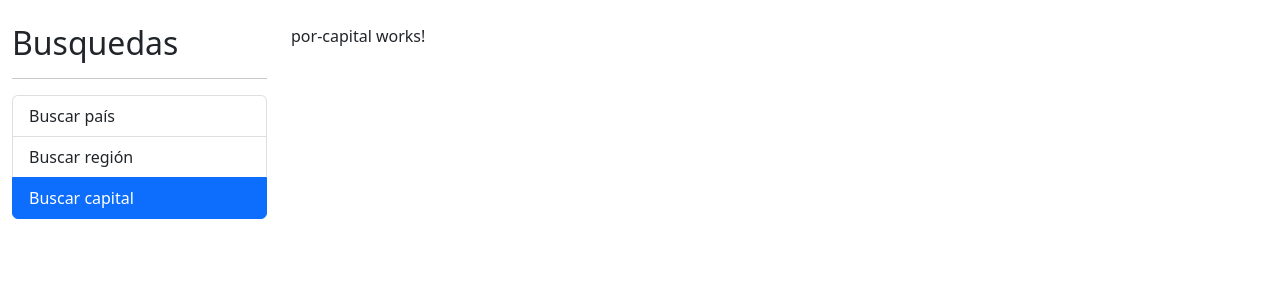
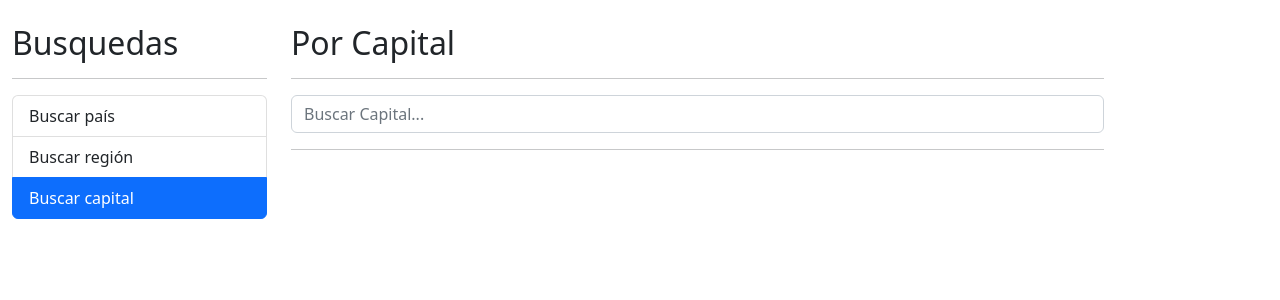
Before and after one commit to txvdev/angular-paisesApp, an Angular app: page /capital in a window 1280 px wide. Shown: the top 300 px of the page. Built offline with nearby package versions, Linux system fonts and the light colour scheme.

Commit message:
Creation component porCapital

```diff
--- a/src/app/pais/components/pais-input/pais-input.component.html
+++ b/src/app/pais/components/pais-input/pais-input.component.html
@@ -4,6 +4,6 @@
           class="form-control"
           [(ngModel)]="termino"
           (input)="teclaPresionada()"
-          placeholder="Buscar país..."
+          [placeholder]="placeholder"
           />
 </form>
--- a/src/app/pais/components/pais-input/pais-input.component.ts
+++ b/src/app/pais/components/pais-input/pais-input.component.ts
@@ -1,4 +1,4 @@
-import { Component, EventEmitter, OnInit, Output } from '@angular/core';
+import { Component, EventEmitter, Input, OnInit, Output } from '@angular/core';
 import { debounceTime, Subject } from 'rxjs';
 
 @Component({
@@ -14,8 +14,10 @@
   @Output()
   onDebounce: EventEmitter<string> = new EventEmitter();
 
+  @Input()
+  placeholder: string ='';
+
   debouncer: Subject<string> = new Subject;
-
 
   termino: string = '';
 
--- a/src/app/pais/components/pais-tabla/pais-tabla.component.html
+++ b/src/app/pais/components/pais-tabla/pais-tabla.component.html
@@ -14,7 +14,7 @@
       <td>
         <img class="small-flag" [src]="pais.flag" alt="Bandera de {{ pais.name }}">
       </td>
-      <td>{{ pais.name }}</td>
+      <td>{{ pais.capital }}, {{ pais.name }}</td>
       <td>{{ pais.population | number }}</td>
       <td>
         <a [routerLink]="['/pais', pais.alpha2Code]">Ver...</a>
--- a/src/app/pais/pages/por-capital/por-capital.component.html
+++ b/src/app/pais/pages/por-capital/por-capital.component.html
@@ -1 +1,26 @@
-<p>por-capital works!</p>
+<h2>Por Capital</h2>
+<hr/>
+
+
+<div class="row">
+  <div class="col">
+   <app-pais-input
+      (onEnter)="buscar( $event )"
+      placeholder = 'Buscar Capital...'
+   ></app-pais-input>
+  </div>
+</div>
+
+<hr/>
+
+<div *ngIf="hayError"
+      class="alert alert-danger">
+  No se encontro nada con el término: {{ termino }}
+</div>
+
+<div *ngIf="paises.length > 0"
+    class="row">
+  <div class="col">
+    <app-pais-tabla [paises]="paises"></app-pais-tabla>
+  </div>
+</div>
--- a/src/app/pais/pages/por-capital/por-capital.component.ts
+++ b/src/app/pais/pages/por-capital/por-capital.component.ts
@@ -1,4 +1,6 @@
-import { Component, OnInit } from '@angular/core';
+import { Component, EventEmitter, OnInit } from '@angular/core';
+import { Country } from '../../interfaces/pais.interface';
+import { PaisService } from '../../services/pais.service';
 
 @Component({
   selector: 'app-por-capital',
@@ -7,9 +9,29 @@
 })
 export class PorCapitalComponent implements OnInit {
 
-  constructor() { }
+  termino: string = '';
+  hayError: boolean = false;
+  paises: Country[] = [];
+
+  constructor( private PaisService: PaisService ) { }
 
   ngOnInit(): void {
   }
 
+  buscar( termino: string ){
+    this.hayError = false;
+    this.termino = termino;
+
+    this.PaisService.buscarCapital( termino )
+      .subscribe({
+        next: (capitales) => { console.log(capitales);
+                          this.paises = capitales;
+                        },
+        error: () => { this.hayError = true;
+                        this.paises = [];
+                      },
+        complete: () => { console.log('Tarea completa') }
+      })
+
+  }
 }
--- a/src/app/pais/pages/por-pais/por-pais.component.html
+++ b/src/app/pais/pages/por-pais/por-pais.component.html
@@ -7,6 +7,7 @@
    <app-pais-input
       (onEnter)="buscar( $event )"
       (onDebounce)="sugerencias( $event )"
+      placeholder="Buscar País..."
    ></app-pais-input>
   </div>
 </div>
--- a/src/app/pais/services/pais.service.ts
+++ b/src/app/pais/services/pais.service.ts
@@ -18,4 +18,10 @@
     return this.http.get<Country[]>( url );
   }
 
+  buscarCapital( termino: string ): Observable<Country[]>{
+    const url = `${ this.apiUrl }/capital/${ termino }`;
+
+    return this.http.get<Country[]>( url );
+  }
+
 }
```
